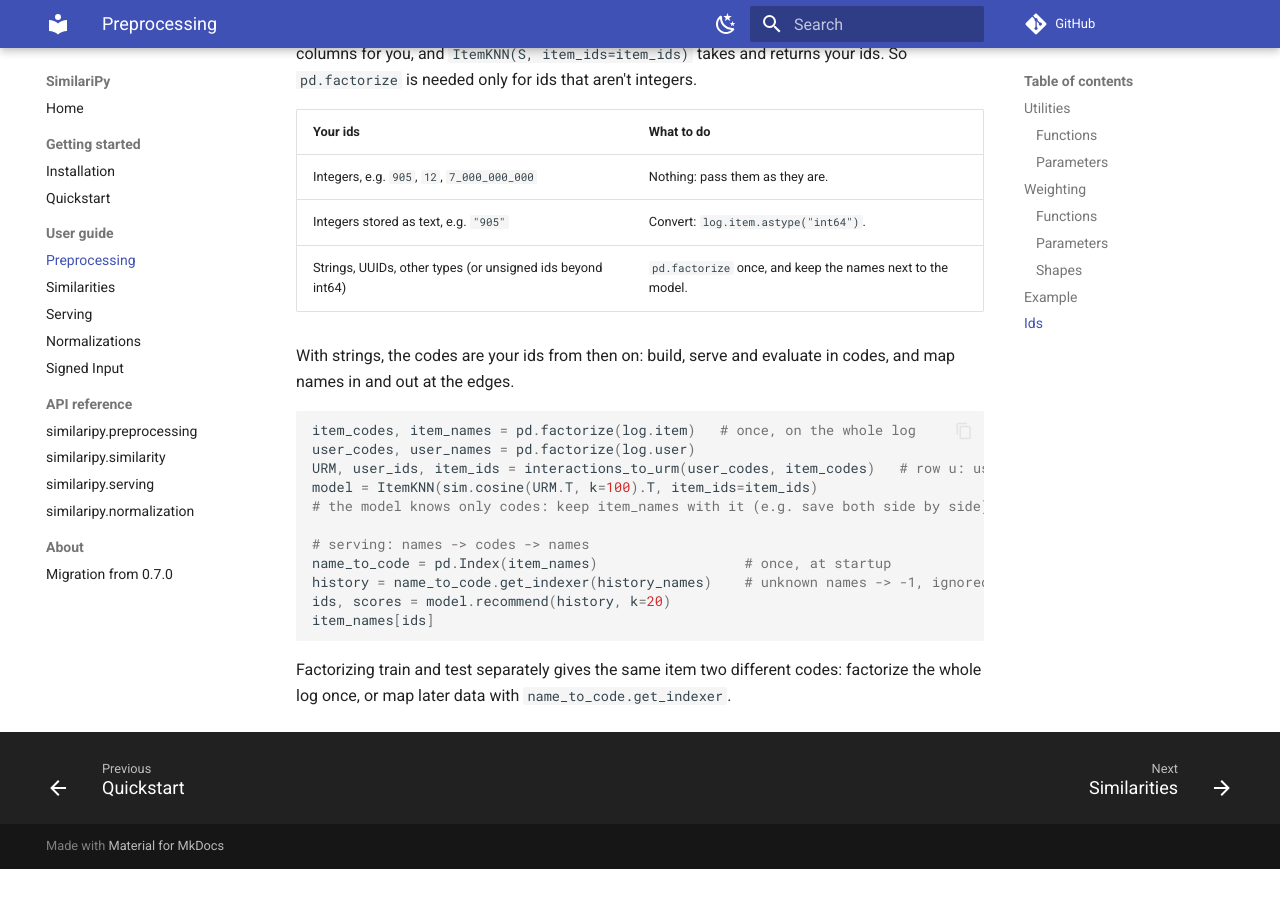
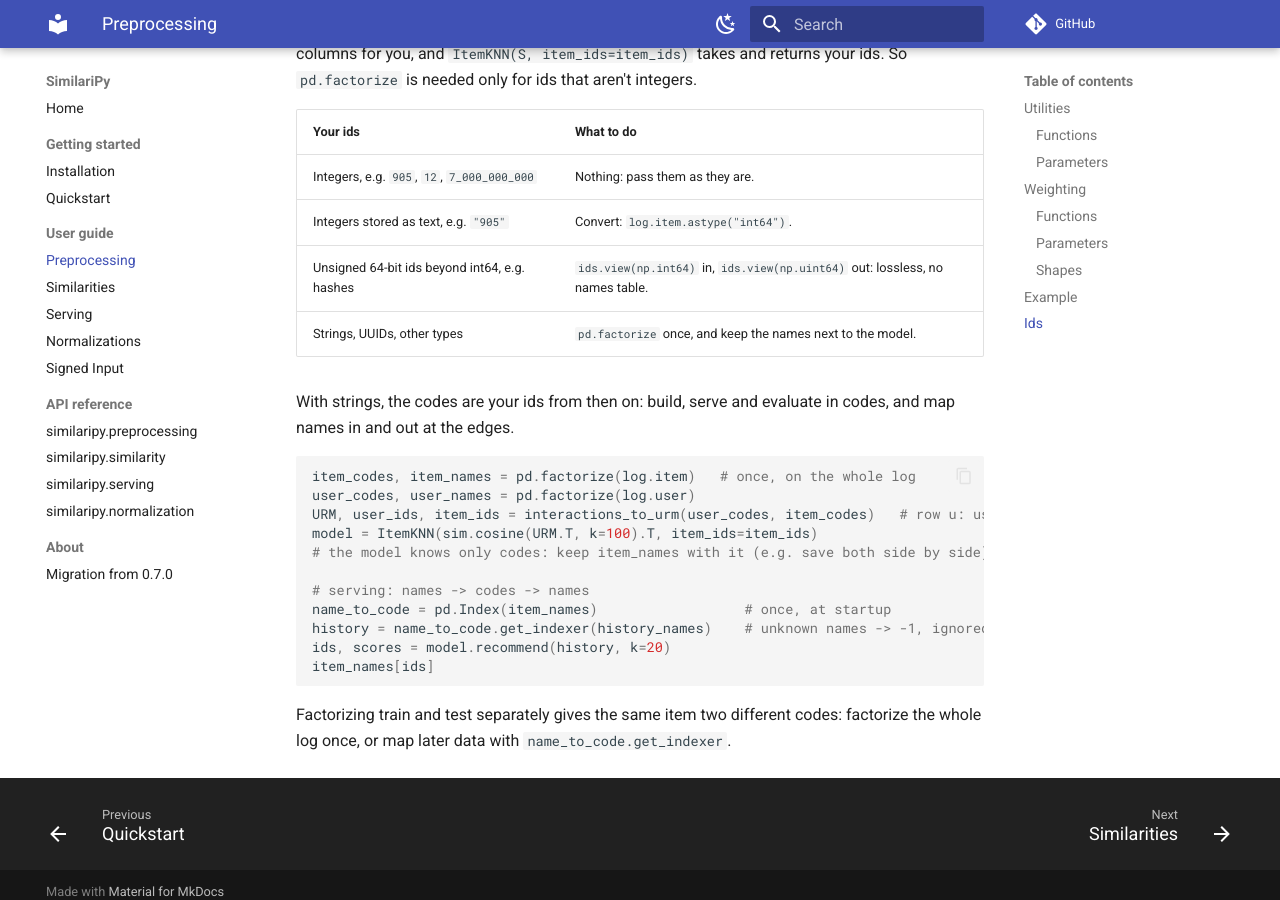
Before and after one commit to bogliosimone/similaripy, an MkDocs documentation site: the page built from docs/preprocessing.md, in a window 1280 px wide and 900 px high, scrolled down 3950 px. Built offline with MkDocs 1.6.1 and Material for MkDocs 9.7.7, drawn with Linux system fonts in a browser that asks for light colours; comment, search, counter and statistics services are not loaded; before the commit the page ends 4819 px from its top, so only the background shows below that.

Commit message:
Ids: unsigned 64-bit hashes via view(np.int64), not factorize
uint64 ids beyond int64 (e.g. Python-side 64-bit hashes) fit losslessly
as int64: the error and the Ids docs suggest ids.view(np.int64) in and
.view(np.uint64) out, no names table.

```diff
--- a/docs/preprocessing.md
+++ b/docs/preprocessing.md
@@ -124,7 +124,8 @@ SimilariPy takes **integer ids** (any integer dtype, gaps fine): the URM numbers
 |----------|------------|
 | Integers, e.g. `905`, `12`, `7_000_000_000` | Nothing: pass them as they are. |
 | Integers stored as text, e.g. `"905"` | Convert: `log.item.astype("int64")`. |
-| Strings, UUIDs, other types (or unsigned ids beyond int64) | `pd.factorize` once, and keep the names next to the model. |
+| Unsigned 64-bit ids beyond int64, e.g. hashes | `ids.view(np.int64)` in, `ids.view(np.uint64)` out: lossless, no names table. |
+| Strings, UUIDs, other types | `pd.factorize` once, and keep the names next to the model. |
 
 With strings, the codes are your ids from then on: build, serve and evaluate in codes, and map names in and out at the edges.
 
```
Also changed, not shown: other parts of docs/preprocessing.md (+2 -2 lines), 2 other files.
